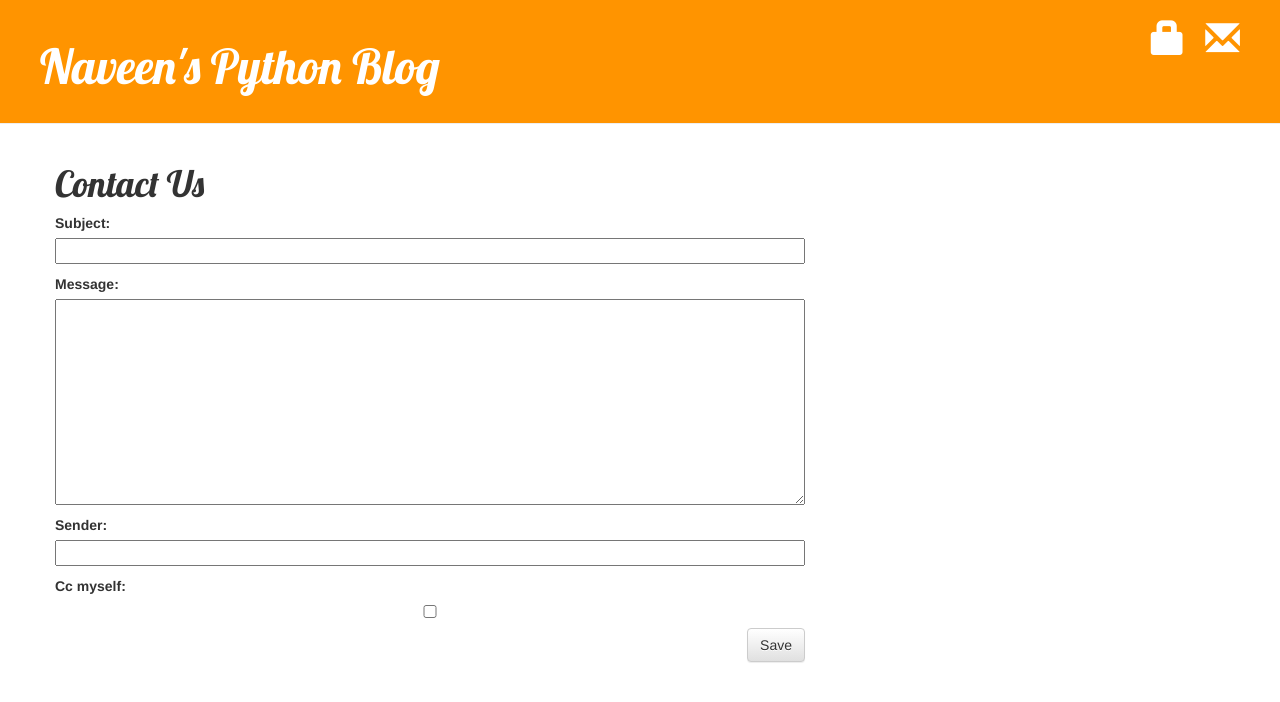
After one commit to nyeddi/my-first-app, a Django app: a page that uses blog/templates/blog/base.html in a window 1280 px wide. The commit adds this page. Shown: the top 702 px of the page. Run offline with Django 3.2, Linux system fonts and the light colour scheme; some libraries are stand-ins or nearby versions.

Commit message:
Added contact form for blog

```diff
--- a/blog/forms.py
+++ b/blog/forms.py
@@ -12,3 +12,10 @@ class CommentForm(forms.ModelForm):
     class Meta:
         model = Comment
         fields = ('text','author')
+
+
+class ContactForm(forms.Form):
+    subject = forms.CharField(max_length=100)
+    message = forms.CharField(widget=forms.Textarea)
+    sender = forms.EmailField()
+    cc_myself = forms.BooleanField(required=False)
--- a/blog/templates/blog/base.html
+++ b/blog/templates/blog/base.html
@@ -9,15 +9,16 @@
     </head>
     <body>
     <div class="page-header">
+        <a href="{% url 'blog:contact_us' %}" class="top-menu"><span class="glyphicon glyphicon-envelope"></a>
         {% if user.is_authenticated %}
           <a href="{% url "blog:post_new" %}" class="top-menu"><span class="glyphicon glyphicon-plus"></span></a>
           <a href="{% url 'blog:post_draft_list' %}" class="top-menu"><span class="glyphicon glyphicon-edit"></span></a>
-          <p class="top-menu">Hello {{ user.username }}<small>(<a href="{% url 'django.contrib.auth.views.logout' %}">Log out</a>)</small></p>
+          <p class="top-menu">{{ user.username }}<small>(<a href="{% url 'django.contrib.auth.views.logout' %}">Log out</a>)</small></p>
         {% else %}
         <a href="{% url 'django.contrib.auth.views.login' %}" class="top-menu"><span class="glyphicon glyphicon-lock"></span></a>
         {% endif %}
         <h1><a href="{% url "blog:post_list" %}">Naveen's Python Blog</a></h1>
-    </div>
+     </div>
     <div class="content container">
         <div class="row">
             <div class="col-md-8">
--- /dev/null
+++ b/blog/templates/blog/blog_contact.html
@@ -0,0 +1,9 @@
+{% extends "blog/base.html" %}
+
+{% block content %}
+    <h1>Contact Us</h1>
+    <form method="POST" class="post-form">{% csrf_token %}
+        {{ form.as_p }}
+        <button type="submit" class="save btn btn-default">Save</button>
+    </form>
+{% endblock %}
--- a/blog/urls.py
+++ b/blog/urls.py
@@ -8,6 +8,7 @@ urlpatterns = [
     url(r'^post/new/$', views.post_new, name = 'post_new'),
     url(r'^post/(?P<pk>[0-9]+)/edit/$', views.post_edit, name='post_edit'),
     url(r'^drafts/$', views.post_draft_list, name='post_draft_list'),
+    url(r'^contactus/$', views.contact_us, name='contact_us'),
     url(r'^post/(?P<pk>[0-9]+)/publish/$', views.post_publish, name='post_publish'),
     url(r'^post/(?P<pk>[0-9]+)/remove/$', views.post_remove, name='post_remove'),
     url(r'^post/(?P<pk>[0-9]+)/comment/$', views.add_comment_to_post, name='add_comment_to_post'),
--- a/blog/views.py
+++ b/blog/views.py
@@ -1,9 +1,10 @@
 from django.shortcuts import render, get_object_or_404, redirect
 from .models import Post, Comment
 from django.utils import timezone
-from .forms import PostForm, CommentForm
+from .forms import PostForm, CommentForm, ContactForm
 from django.contrib.auth.decorators import login_required
-from django.http import Http404
+from django.http import Http404,HttpResponse
+from django.core.mail import send_mail
 
 # Create your views here.
 
@@ -28,7 +29,7 @@ def post_new(request):
             post.author = request.user
             post.published_date = timezone.now()
             post.save()
-            return redirect('blog.views.post_detail', pk=post.pk)
+            return redirect('blog:blog.views.post_detail', pk=post.pk)
     else:
         form = PostForm()
     return render(request, 'blog/post_edit.html', {'form': form})
@@ -91,3 +92,23 @@ def comment_remove(request,pk):
      post_pk = comment.post.pk
      comment.delete()
      return redirect('blog:blog.views.post_detail', pk=post_pk)
+
+def contact_us(request):
+    if request.method == "POST":
+       form = ContactForm(request.POST)
+       if form.is_valid():
+             subject = form.cleaned_data['subject']
+             message = form.cleaned_data['message']
+             sender = form.cleaned_data['sender']
+             cc_myself = form.cleaned_data['cc_myself']
+
+             recipients = ['info@example.com']
+             if cc_myself:
+                 recipients.append(sender)
+
+             #send_mail(subject, message, sender, recipients)
+             #return redirect('/thanks/')
+             return HttpResponse("Hi {} Thank You for Contacting Us ".format(sender))
+    else:
+        form = ContactForm()
+    return render(request, 'blog/blog_contact.html', {'form': form})
```
